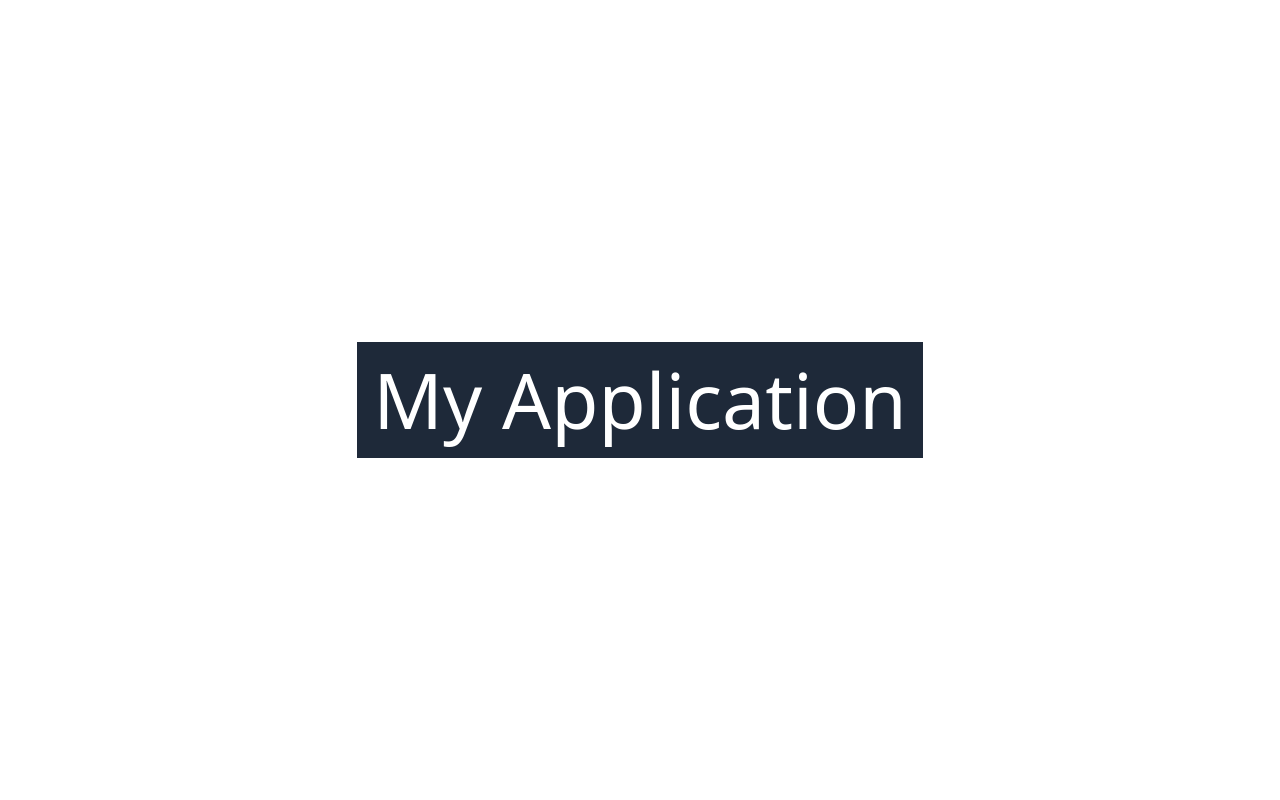
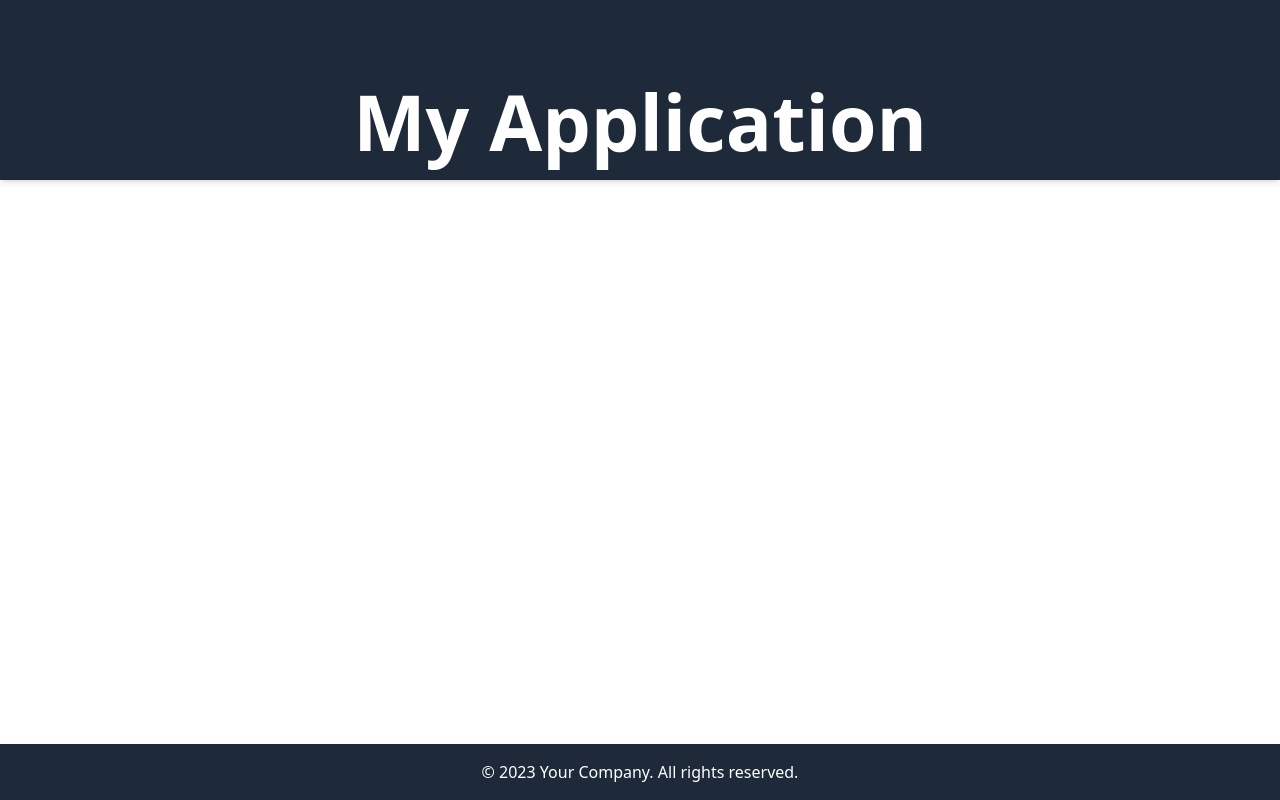
Before and after one commit to DiegoAOV02/Personal-Portfolio, a React (Vite) app: page / in a window 1280 px wide. Built offline with nearby package versions, Linux system fonts and the light colour scheme.

Commit message:
feat: header and footer created
- Added the main components of the portfolio
- Modified with TailwindCSS

```diff
--- a/src/App.tsx
+++ b/src/App.tsx
@@ -1,10 +1,12 @@
 import "./App.css"
+import Footer from "./components/Footer"
 import Header from "./components/Header"
 
 function App() {
   return (
     <>
       <Header />
+      <Footer />
     </>
   )
 }
--- /dev/null
+++ b/src/components/Footer.tsx
@@ -0,0 +1,11 @@
+function Footer() {
+  return (
+    <footer className="fixed bottom-0 left-0 w-full z-50 shadow-md font-light bg-gray-800 text-white py-4">
+      <div className="container mx-auto text-center">
+        <p>&copy; 2023 Your Company. All rights reserved.</p>
+      </div>
+    </footer>
+  );
+}
+
+export default Footer;
--- a/src/components/Header.tsx
+++ b/src/components/Header.tsx
@@ -1,6 +1,6 @@
 function Header() {
   return (
-    <header className="bg-gray-800 text-white p-4 text-2xl">
+    <header className="fixed top-0 left-0 w-full z-50 shadow-md font-semibold bg-gray-800 text-white p-4 text-2xl pt-20">
       <h1 className="text-2xl">My Application</h1>
     </header>
   )
```
